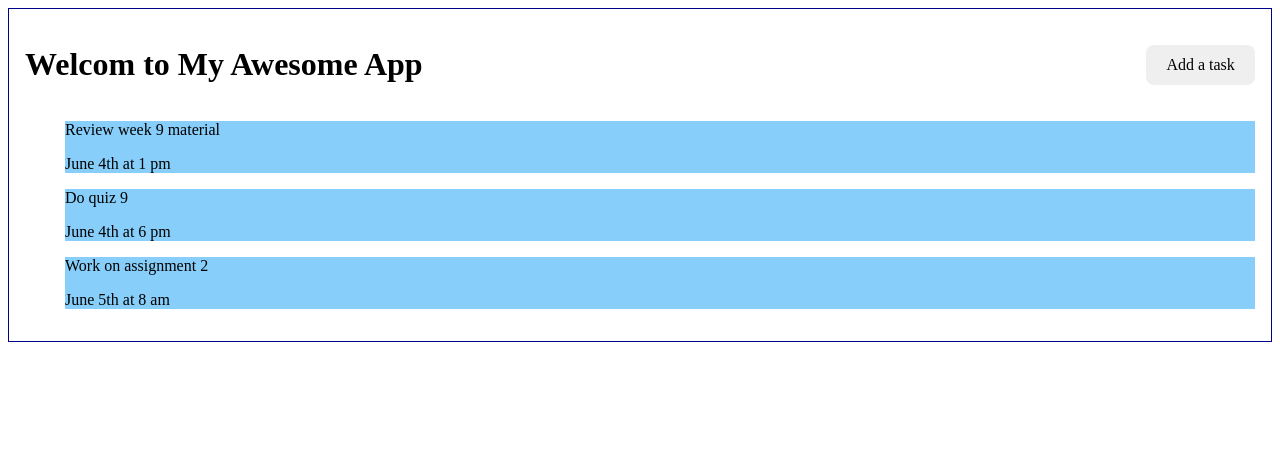
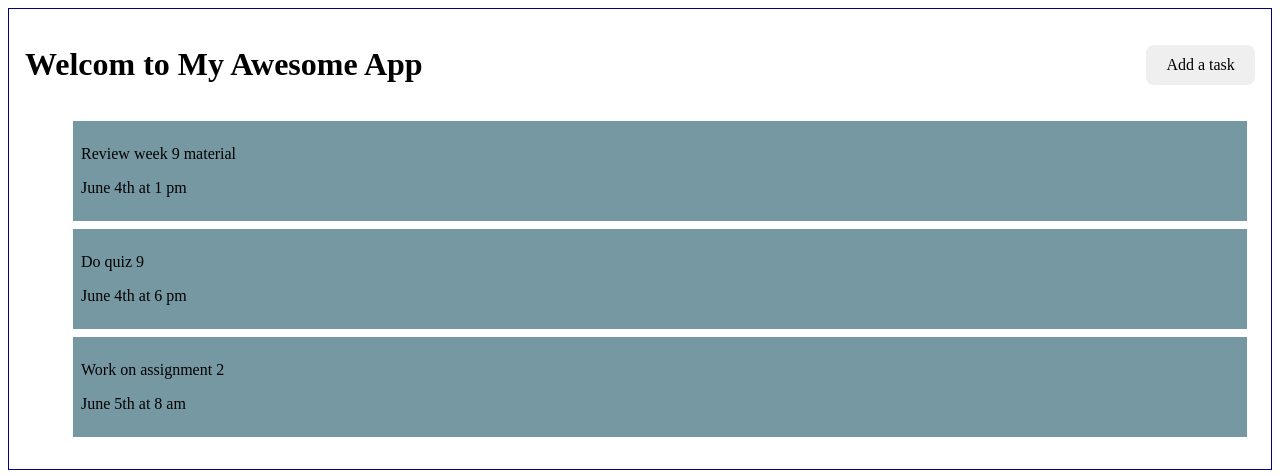
Before and after one commit to michellecong/CS5610, a React (Vite) app in the folder week9/my-react-app/: page / in a window 1280 px wide. Shown: the top 476 px of the page. Built offline with nearby package versions, Linux system fonts and the light colour scheme.

Commit message:
ajust the list style

```diff
--- a/week9/my-react-app/src/components/TasksList.jsx
+++ b/week9/my-react-app/src/components/TasksList.jsx
@@ -39,10 +39,10 @@ export default function TasksList() {
     },
   ]);
   // setTasks([]);
-  // console.log(tasks);
+  console.log(tasks);
   return (
     <>
-      <ul>
+      <ul className="tasks-list">
         {tasks.map((task) => {
           return <Task key={task.id} taskObj={task} />;
         })}
--- a/week9/my-react-app/src/index.css
+++ b/week9/my-react-app/src/index.css
@@ -90,7 +90,15 @@ button {
   cursor: pointer;
   transition: border-color 0.25s;
 }
+.tasks-list {
+  list-style-type: disc;
+}
+
 .task {
-  list-style-type: none;
-  background-color: lightskyblue;
+  display: flex;
+  background-color: rgb(118, 152, 163);
+
+  justify-content: space-between;
+  padding: 0.5em;
+  margin: 0.5em;
 }
```
